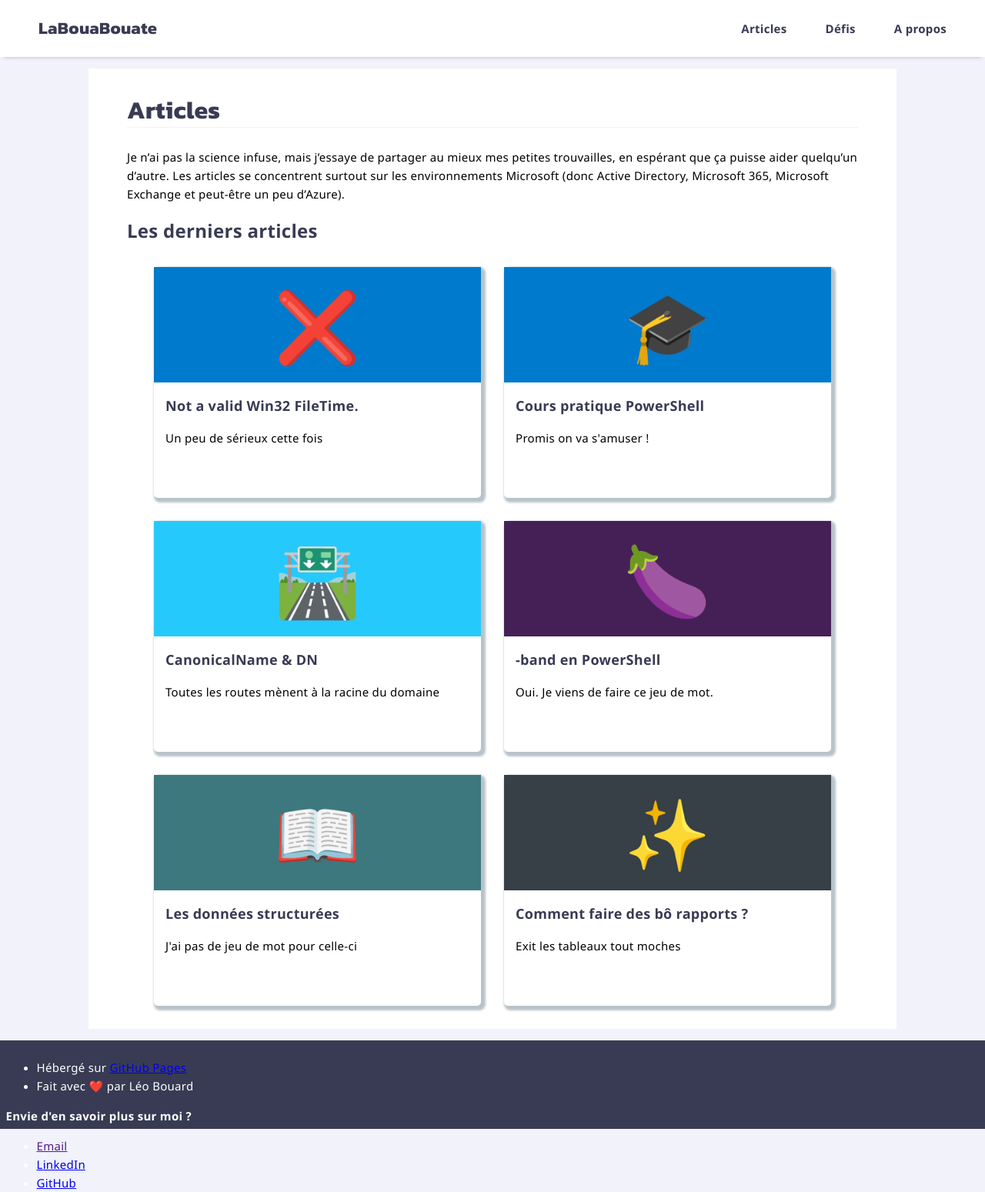
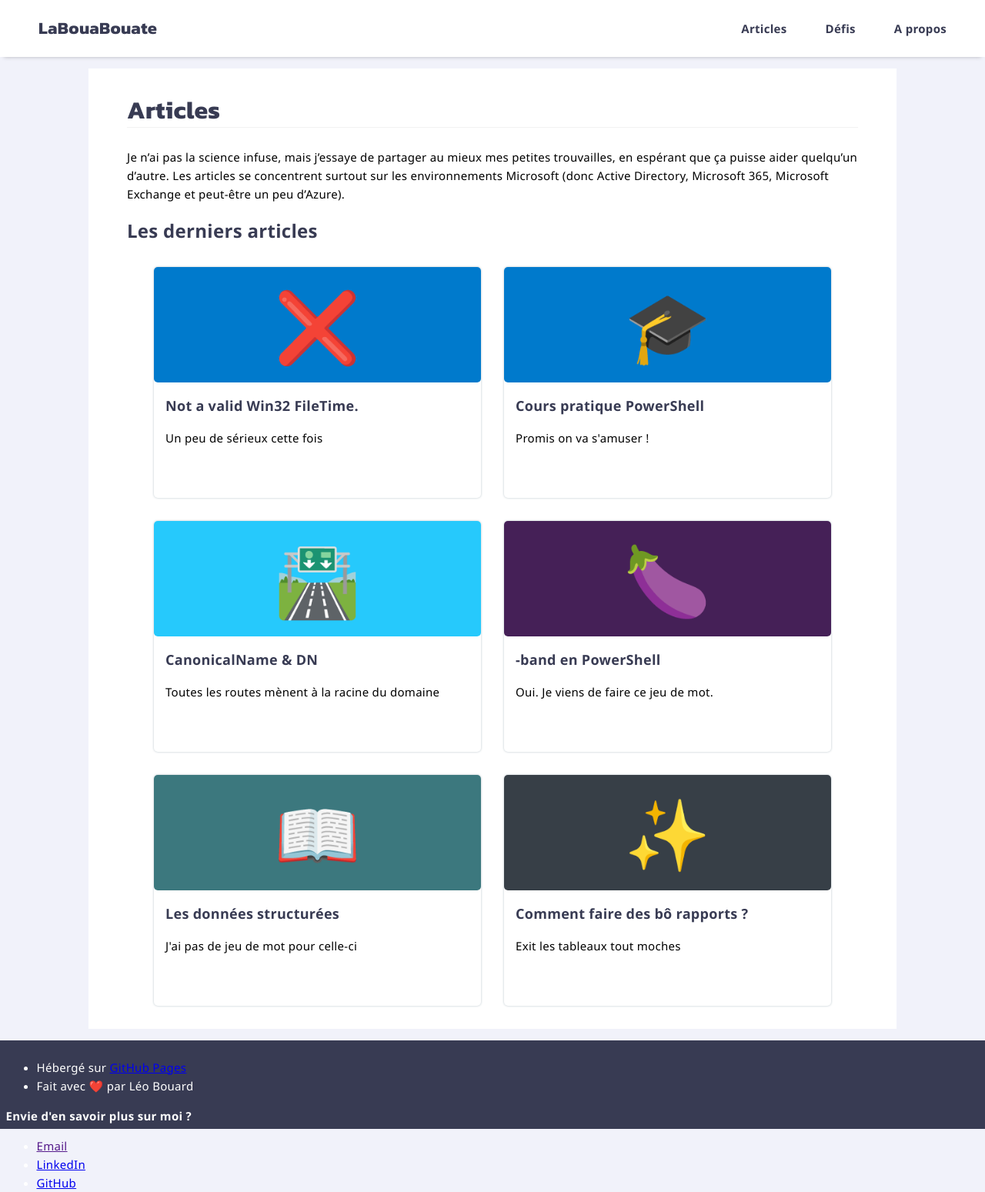
Before and after one commit to leobouard/leobouard.github.io, a Jekyll site: the page built from howto.md, in a window 1280 px wide. Shown: the whole page at 77% size. Built offline with Jekyll 4.4.1, drawn with Linux system fonts in a browser that asks for light colours; our own code applies the rules of GitHub Pages for plain Markdown files.

Commit message:
Update posts.scss

```diff
--- a/assets/css/posts.scss
+++ b/assets/css/posts.scss
@@ -17,13 +17,13 @@
     margin: 15px;
     width: 425px;
     height: 300px;
-    box-shadow: 3px 3px 3px 3px #b8c3c9;
+    box-shadow: 0 0 3px 0 #b8c3c9;
     transition: all 100ms ease-in-out;
     border-radius: 5px;
 }
 
 .card:hover {
-    box-shadow: 5px 5px 5px 5px #b8c3c9;
+    box-shadow: 0 0 5px 0 #b8c3c9;
 }
 
 .thumbnailLimits {
@@ -39,6 +39,7 @@
     height: 150px;
     line-height: 150px;
     transition: transform 0.1s;
+    border-radius: 5px;
 }
 
 .thumbnail:hover {
@@ -73,5 +74,4 @@
     display: flex;
     justify-content: center;
     font-size: 90px;
-    border-radius: 5px;
 }
```
